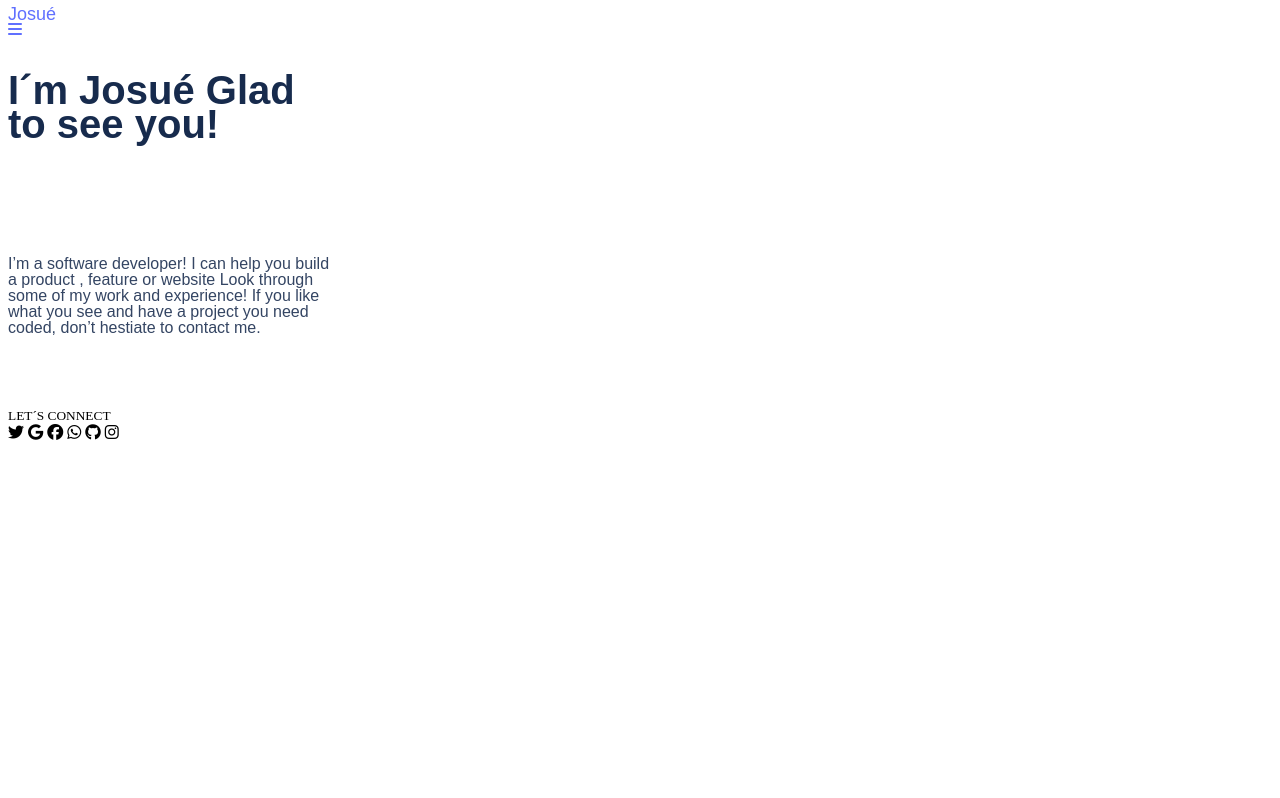
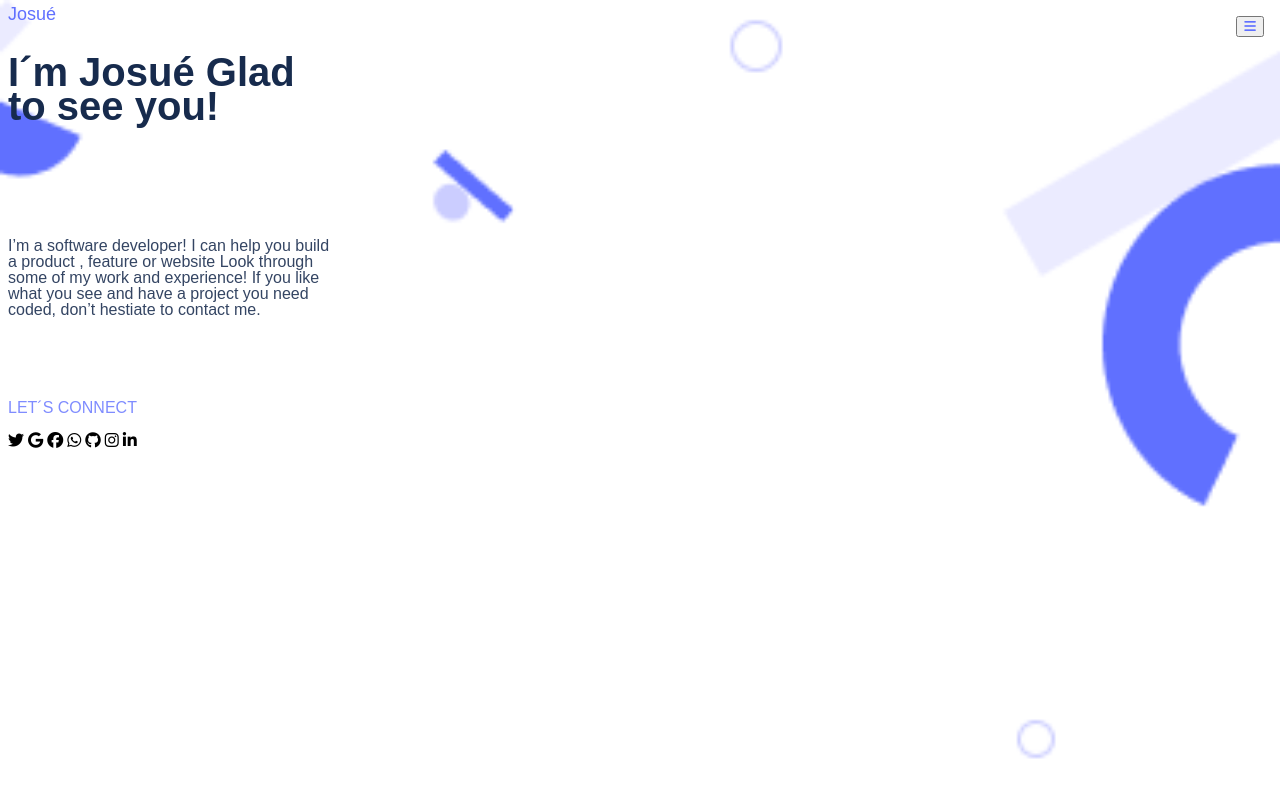
Before and after one commit to jdbs9514/Portfolio-setup-and-mobile-version-skeleton, a website: page index.html in a window 1280 px wide. Drawn offline with Linux system fonts and the light colour scheme.

Commit message:
Portfolio PR

```diff
--- a/index.html
+++ b/index.html
@@ -10,8 +10,8 @@
 </head>
 <body>
     <header class="Header">Josué</header>
-    <nav class="menu">
-    <i class="fa-solid fa-bars"></i></nav>
+    <button class="menu">
+    <i class="fa-solid fa-bars"></i></button>
     <section class="section">
         <h1>I´m Josué Glad to see you!</h1>
 
@@ -20,8 +20,8 @@
     <div class="description">
         <p>I’m a software developer! I can help you build a product , feature or website Look through some of my work and experience! If you like what you see and have a project you need coded, don’t hestiate to contact me.</p>
     </div>
-    <div id="lets-connnect">
-        <sub>LET´S CONNECT</sub>
+    <div class="lets-connect">
+        <p>LET´S CONNECT</p>
 
     </div>
 
@@ -32,6 +32,7 @@
         <i class="fa-brands fa-whatsapp"></i>
         <i class="fa-brands fa-github"></i>
         <i class="fa-brands fa-instagram"></i>
+        <i class="fa-brands fa-linkedin-in"></i>
     </div>
 </body>
 </html>
--- a/style.css
+++ b/style.css
@@ -2,6 +2,10 @@ body {
   background-color: #fff;
   width: 375px;
   height: 718px;
+  background-image: url("images/mobile.png");
+  background-repeat: no-repeat;
+  background-attachment: fixed;
+  background-size: cover;
 }
 
 .Header {
@@ -16,7 +20,9 @@ body {
 
 .menu {
   color: #6070ff;
-  order: 1;
+  position: fixed;
+  top: 1rem;
+  right: 1rem;
 }
 
   h1 {
@@ -30,6 +36,7 @@ h1 {
     height: 150px;
     top: 114px;
     left: 24px;
+    align-content: space-between;
   }
 
   .description {
@@ -56,3 +63,4 @@ h1 {
     line-height: 100%;
     vertical-align: top;
   }
+}
```
Also changed, not shown: images/mobile.png (added). Lines whose indentation alone changed are shown as unchanged.
